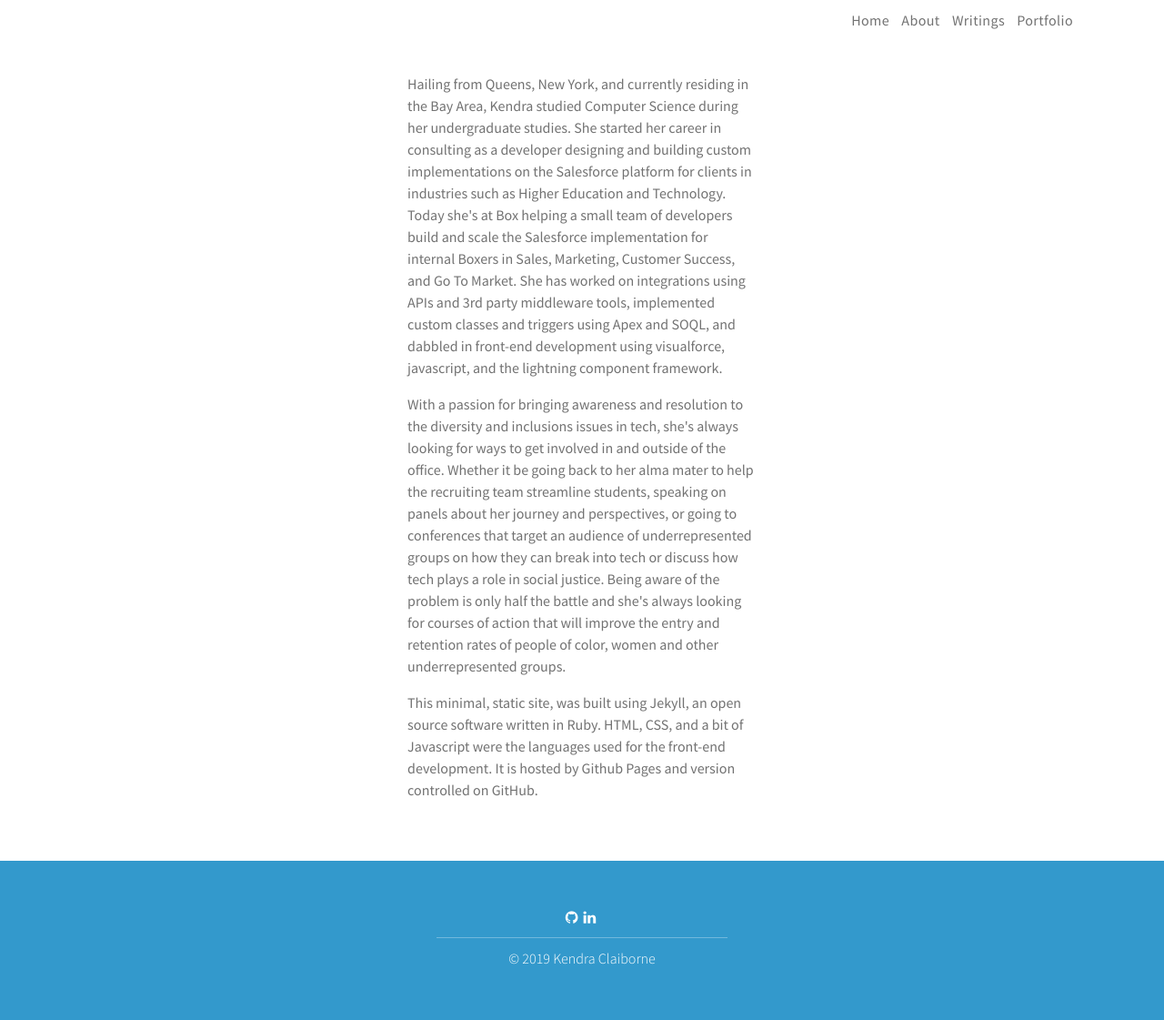
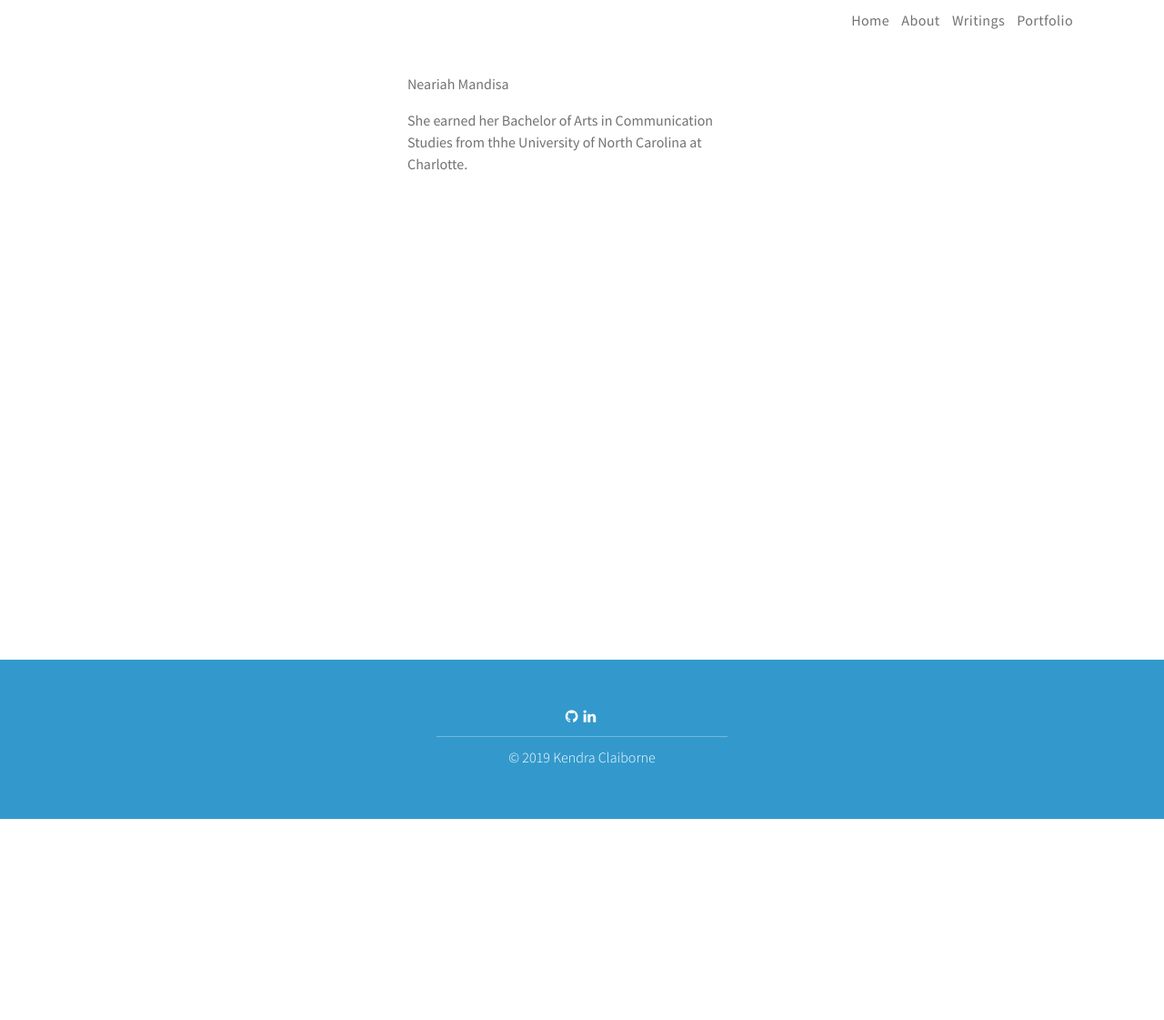
Before and after one commit to neariahm/neariahm.github.io, a Jekyll site: the page built from about.html, in a window 1280 px wide. Shown: the whole page at 91% size. Built offline with Jekyll 4.4.1, drawn with Linux system fonts in a browser that asks for light colours; nearby versions of some CDN libraries; after the commit the page ends 900 px from its top, so only the background shows below that.

Commit message:
Update about.html
Brief bio updates

```diff
--- a/about.html
+++ b/about.html
@@ -3,9 +3,7 @@
 title: About
 ---
 <div>
-    <p>Hailing from Queens, New York, and currently residing in the Bay Area, Kendra studied Computer Science during her undergraduate studies. She started her career in consulting as a developer designing and building custom implementations on the Salesforce platform for clients in industries such as Higher Education and Technology. Today she's at Box helping a small team of developers build and scale the Salesforce implementation for internal Boxers in Sales, Marketing, Customer Success, and Go To Market. She has worked on integrations using APIs and 3rd party middleware tools, implemented custom classes and triggers using Apex and SOQL, and dabbled in front-end development using visualforce, javascript, and the lightning component framework.</p>
+    <p> Neariah Mandisa </p>
 
-    <p>With a passion for bringing awareness and resolution to the diversity and inclusions issues in tech, she's always looking for ways to get involved in and outside of the office. Whether it be going back to her alma mater to help the recruiting team streamline students, speaking on panels about her journey and perspectives, or going to conferences that target an audience of underrepresented groups on how they can break into tech or discuss how tech plays a role in social justice. Being aware of the problem is only half the battle and she's always looking for courses of action that will improve the entry and retention rates of people of color, women and other underrepresented groups.</p>
-
-    <p>This minimal, static site, was built using Jekyll, an open source software written in Ruby. HTML, CSS, and a bit of Javascript were the languages used for the front-end development. It is hosted by Github Pages and version controlled on GitHub.</p>
+    <p> She earned her Bachelor of Arts in Communication Studies from thhe University of North Carolina at Charlotte.  </p>
 </div>
```
